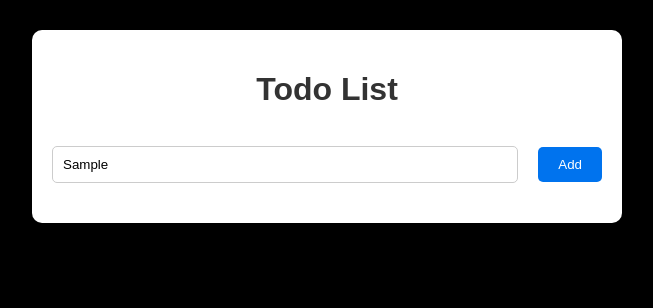
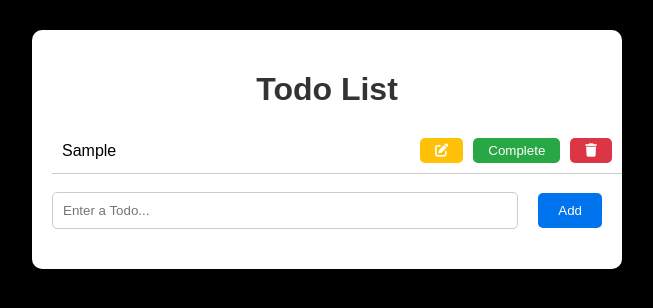
Before and after one commit to Nakky123/TodoList_Project, a React (Vite) app: page / in a window 1280 px wide. Both pictures are taken after typing "Sample" into the empty fields and a click on the button "Add". Shown: the top 308 px of the page, without its empty margins (313-966 px from the left). Built offline with nearby package versions, Linux system fonts and the light colour scheme.

Commit message:
Adding function to TodoList and output to TodoItem

```diff
--- /dev/null
+++ b/src/Components/TodoItem/TodoItem.css
@@ -0,0 +1,49 @@
+.completed {
+  text-decoration: line-through;
+}
+
+.buttons {
+  display: flex;
+  align-items: center;
+}
+
+.editBtn,
+.completeBtn,
+.deleteBtn {
+  padding: 5px 15px;
+  border: none;
+  border-radius: var(--border-radius);
+  cursor: pointer;
+  transition: 0.3s;
+}
+
+.editBtn {
+  background-color: var(--edit-color);
+  color: white;
+  margin-right: 10px;
+}
+
+.completeBtn {
+  background-color: var(--success-color);
+  color: white;
+}
+
+.deleteBtn {
+  background-color: var(--delete-color);
+  color: white;
+  margin-left: 10px;
+}
+
+.editBtn:hover,
+.completeBtn:hover,
+.deleteBtn:hover {
+  background-color: var(--hover-color);
+}
+.todoItem {
+  display: flex;
+  align-items: center;
+  justify-content: space-between;
+  width: 100%;
+  padding: 10px;
+  border-bottom: 1px solid #ccc;
+}
--- /dev/null
+++ b/src/Components/TodoItem/TodoItem.jsx
@@ -0,0 +1,41 @@
+import "./TodoItem.css";
+function TodoItem({
+  todo,
+  index,
+  handleEditTodo,
+  handleToggleComplete,
+  handleDeleteTodo,
+  handleExpandTodo,
+}) {
+  return (
+    <div className={`todoItem ${todo.completed ? "completed" : ""}`}>
+      <span
+        className={`text ${todo.expanded ? "expanded" : ""}`}
+        onClick={() => handleExpandTodo(index)}
+        title={todo.text.length > 20 ? todo.text : ""}
+      >
+        {todo.expanded
+          ? todo.text
+          : todo.text.length > 100
+          ? `${todo.text.slice(0, 100)}...`
+          : todo.text}
+      </span>
+      <div className="buttons">
+        <button className="editBtn" onClick={() => handleEditTodo(index)}>
+          <i className="fa-solid fa-pen-to-square"></i>
+        </button>
+        <button
+          className="completeBtn"
+          onClick={() => handleToggleComplete(index)}
+        >
+          {todo.completed ? "Undo" : "Complete"}
+        </button>
+        <button className="deleteBtn" onClick={() => handleDeleteTodo(index)}>
+          <i className="fa-solid fa-trash"></i>
+        </button>
+      </div>
+    </div>
+  );
+}
+
+export default TodoItem;
--- a/src/Components/TodoList/TodoList.jsx
+++ b/src/Components/TodoList/TodoList.jsx
@@ -1,17 +1,86 @@
 import React, { useState } from "react";
+import TodoItem from "../TodoItem/TodoItem";
 import "../TodoList/TodoList.css";
 
 function TodoList() {
+  const [todos, setTodos] = useState([]);
+  const [currentTodo, setCurrentTodo] = useState("");
+  const [editIndex, setEditIndex] = useState(-1);
+
+  const handleTodoChange = (event) => {
+    setCurrentTodo(event.target.value);
+  };
+
+  const handleAddTodo = () => {
+    if (currentTodo.trim() !== "") {
+      if (editIndex !== -1) {
+        const updatedTodos = [...todos];
+        updatedTodos[editIndex].text = currentTodo;
+        setTodos(updatedTodos);
+        setEditIndex(-1);
+      } else {
+        setTodos([...todos, { text: currentTodo, completed: false }]);
+      }
+      setCurrentTodo("");
+    }
+  };
+
+  const handleKeyDown = (event) => {
+    if (event.key === "Enter") {
+      handleAddTodo();
+    }
+  };
+
+  const handleEditTodo = (index) => {
+    setCurrentTodo(todos[index].text);
+    setEditIndex(index);
+  };
+
+  const handleToggleComplete = (index) => {
+    const updatedTodos = [...todos];
+    updatedTodos[index].completed = !updatedTodos[index].completed;
+    setTodos(updatedTodos);
+  };
+
+  const handleDeleteTodo = (index) => {
+    const updatedTodos = todos.filter((_, i) => i !== index);
+    setTodos(updatedTodos);
+  };
+
+  const handleExpandTodo = (index) => {
+    const updatedTodos = [...todos];
+    updatedTodos[index].expanded = !updatedTodos[index].expanded;
+    setTodos(updatedTodos);
+  };
+
   return (
     <div>
+      <div className="todoList">
+        {todos.map((todo, index) => (
+          <TodoItem
+            key={index}
+            todo={todo}
+            index={index}
+            handleEditTodo={handleEditTodo}
+            handleToggleComplete={handleToggleComplete}
+            handleDeleteTodo={handleDeleteTodo}
+            handleExpandTodo={handleExpandTodo}
+          />
+        ))}
+      </div>
       <br />
       <div className="wrapper-2">
         <input
           type="text"
           placeholder="Enter a Todo..."
           className="todoEnter"
+          value={currentTodo}
+          onChange={handleTodoChange}
+          onKeyDown={handleKeyDown}
         />
-        <button className="btn">Add</button>
+        <button className="btn" onClick={handleAddTodo}>
+          {editIndex === -1 ? "Add" : "Save"}
+        </button>
       </div>
     </div>
   );
```
